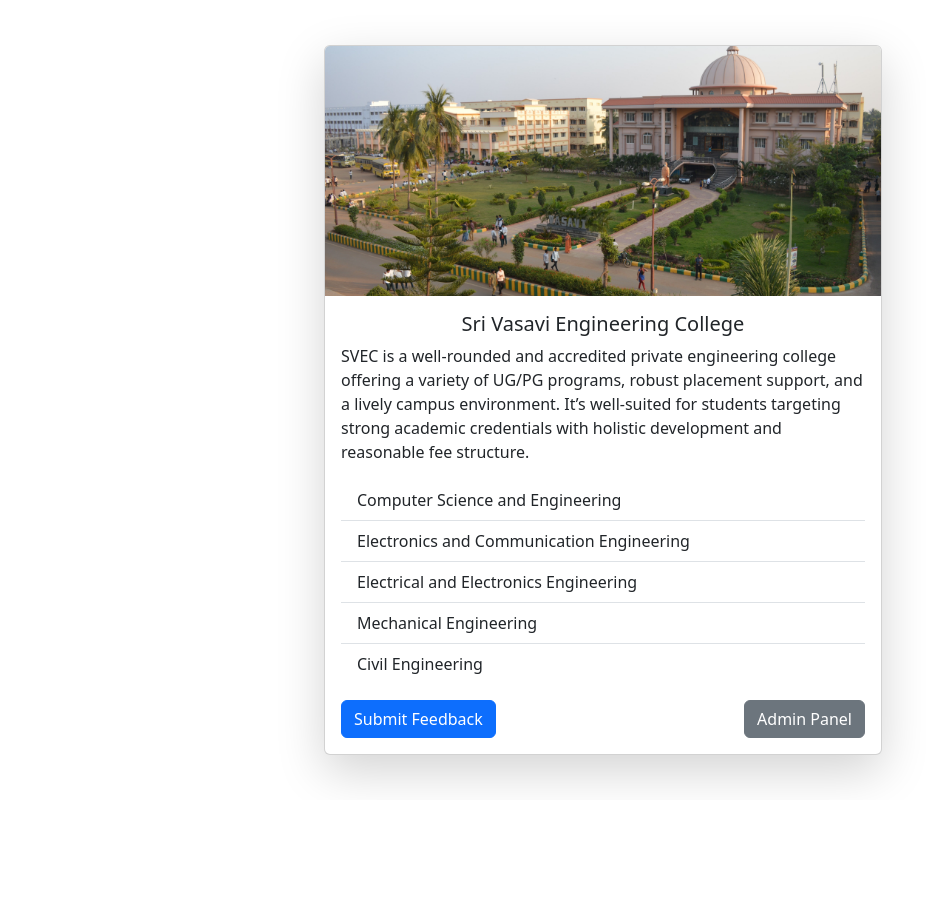
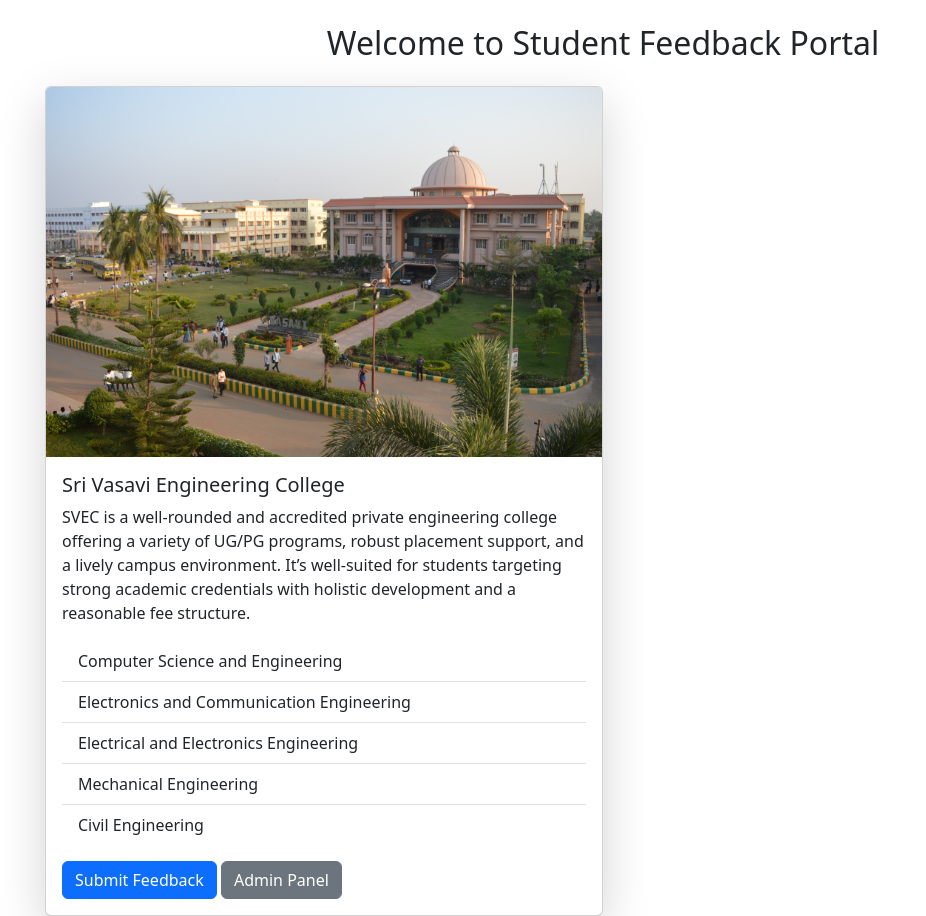
Before and after one commit to VenuMadhuriGhanta/studentfeedback, a Flask app: page / in a window 1280 px wide. Shown: the whole page, without its empty margins (37-963 px from the left). Before the commit the page ends 784 px from the top, so only its background shows below. Run offline with Flask 3, Linux system fonts and the light colour scheme.

Commit message:
first commit

```diff
--- a/app.py
+++ b/app.py
@@ -1,6 +1,6 @@
 from flask import Flask, render_template, request, redirect
+from config import db_config
 import mysql.connector
-from config import db_config
 
 app = Flask(__name__)
 
@@ -14,21 +14,19 @@
 @app.route('/feedback', methods=['GET', 'POST'])
 def feedback():
     if request.method == 'POST':
-        student_name = request.form['name']
+        name = request.form['name']
         email = request.form['email']
-        comments = request.form['comments']  # ✅ fix: 'comment' → 'comments' to match textarea name
-
+        comment = request.form['comments']
         conn = get_db_connection()
         cursor = conn.cursor()
         cursor.execute(
-            "INSERT INTO feedback (student_name, email, comments) VALUES (%s, %s, %s)",
-            (student_name, email, comments)
+            "INSERT INTO feedback(student_name, email, comments) VALUES (%s, %s, %s)",
+            (name, email, comment)
         )
         conn.commit()
         cursor.close()
         conn.close()
         return redirect('/')
-
     return render_template('feedback.html')
 
 @app.route('/admin')
--- a/templates/base.html
+++ b/templates/base.html
@@ -1,16 +1,20 @@
+
 <!DOCTYPE html>
 <html lang="en">
 <head>
     <meta charset="UTF-8">
     <meta name="viewport" content="width=device-width, initial-scale=1.0">
-    <title>Student Feedback Portal</title>
-    <link href="https://cdn.jsdelivr.net/npm/bootstrap@5.3.3/dist/css/bootstrap.min.css" rel="stylesheet">
+    <title>Document</title>
+
+    <!-- Bootstrap CSS -->
+    <link href="https://cdn.jsdelivr.net/npm/bootstrap@5.3.7/dist/css/bootstrap.min.css" rel="stylesheet" integrity="sha384-LN+7fdVzj6u52u30Kp6M/trliBMCMKTyK833zpbD+pXdCLuTusPj697FH4R/5mcr" crossorigin="anonymous">
+
+    <!-- Custom CSS -->
+    <link rel="stylesheet" href="{{ url_for('static', filename='css/styles.css') }}">
 </head>
 <body>
-    <div class="d-flex justify-content-center align-items-center min-vh-100">
-        <div class="container">
-            {% block content %}{% endblock %}
-        </div>
+    <div class="container mt-4">
+        {% block content %}{% endblock %}
     </div>
 </body>
 </html>
--- a/templates/feedback.html
+++ b/templates/feedback.html
@@ -1,4 +1,3 @@
-{% extends 'base.html' %}
 <!DOCTYPE html>
 <html lang="en">
 <head>
@@ -7,6 +6,8 @@
     <title>Document</title>
 </head>
 <body>
+    {% extends 'base.html' %}
+
 {% block content %}
 <h3>Feedback Form</h3>
 <form method="POST">
@@ -25,5 +26,7 @@
     <button type="submit" class="btn btn-success">Submit</button>
 </form>
 {% endblock %}
+
+
 </body>
 </html>
--- a/templates/index.html
+++ b/templates/index.html
@@ -1,22 +1,23 @@
-{% extends 'base.html' %}
-
-{% block content %}
 <!DOCTYPE html>
 <html lang="en">
 <head>
     <meta charset="UTF-8">
     <meta name="viewport" content="width=device-width, initial-scale=1.0">
-    <title>Student Feedback Portal</title>
+    <title>Document</title>
 </head>
 <body>
-    <div class="d-flex justify-content-center align-items-center min-vh-100">
+    {% extends 'base.html' %}
+
+{% block content %}
+<h2 class="mb-4 text-center">Welcome to Student Feedback Portal</h2>
 <div class="col-md-6">
     <div class="card shadow-lg">
-                <img src="{{ url_for('static', filename='img/im.jpg') }}" class="card-img-top img-fluid" alt="College" style="max-height: 250px; object-fit: cover;">
+        <img src="{{ url_for('static', filename='img/im.jpg') }}" class="card-img-top" alt="College">
+
         <div class="card-body">
-                    <h5 class="card-title text-center">Sri Vasavi Engineering College</h5>
+            <h5 class="card-title">Sri Vasavi Engineering College</h5>
             <p class="card-text">
-                        SVEC is a well-rounded and accredited private engineering college offering a variety of UG/PG programs, robust placement support, and a lively campus environment. It’s well-suited for students targeting strong academic credentials with holistic development and reasonable fee structure.
+                SVEC is a well-rounded and accredited private engineering college offering a variety of UG/PG programs, robust placement support, and a lively campus environment. It’s well-suited for students targeting strong academic credentials with holistic development and a reasonable fee structure.
             </p>
             <ul class="list-group list-group-flush mb-3">
                 <li class="list-group-item">Computer Science and Engineering</li>
@@ -25,14 +26,12 @@
                 <li class="list-group-item">Mechanical Engineering</li>
                 <li class="list-group-item">Civil Engineering</li>
             </ul>
-                    <div class="d-flex justify-content-between">
             <a href="/feedback" class="btn btn-primary">Submit Feedback</a>
             <a href="/admin" class="btn btn-secondary">Admin Panel</a>
         </div>
     </div>
 </div>
-        </div>
-    </div>
+{% endblock %}
+
 </body>
 </html>
-{% endblock %}
```
Lines whose indentation alone changed are shown as unchanged.
